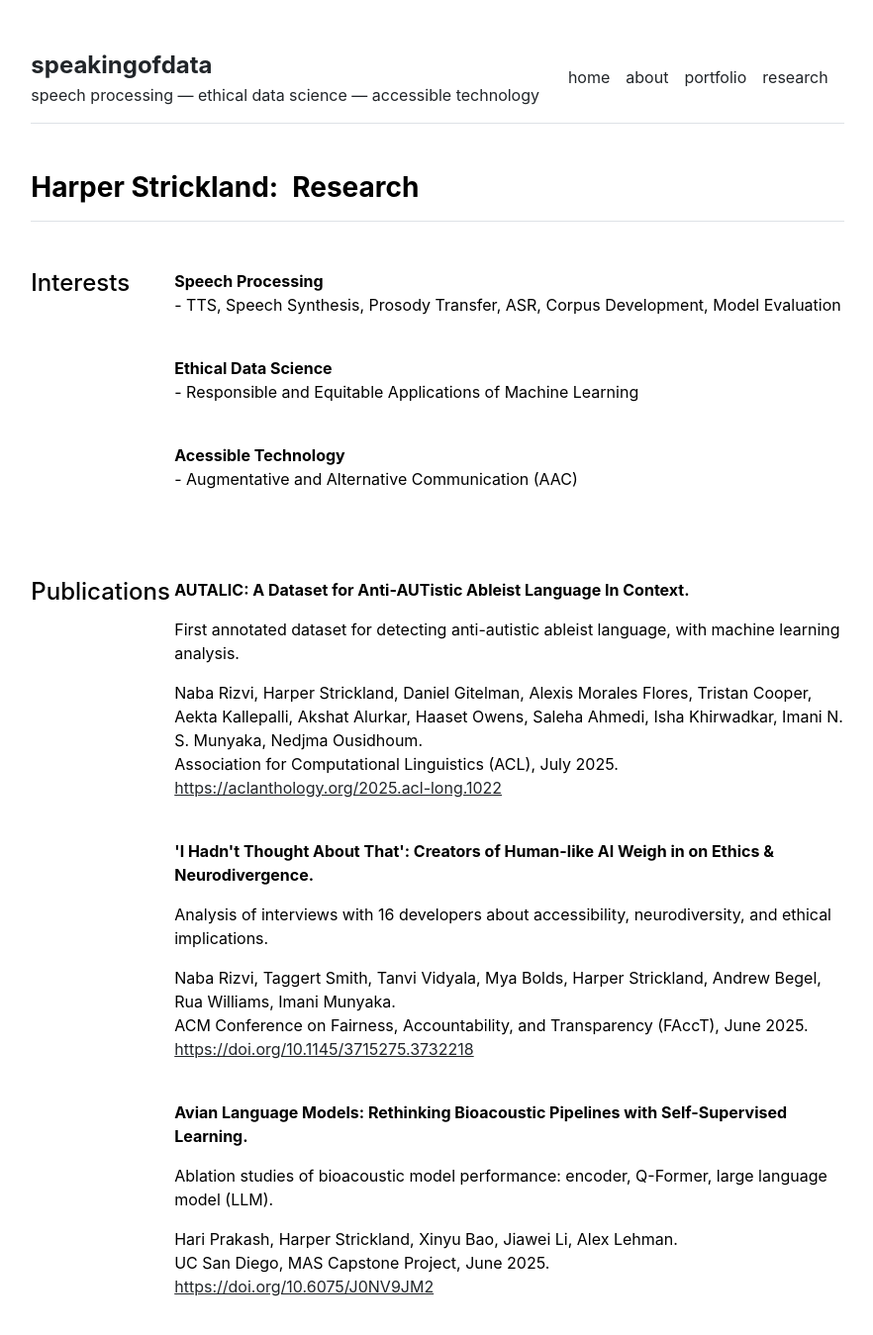
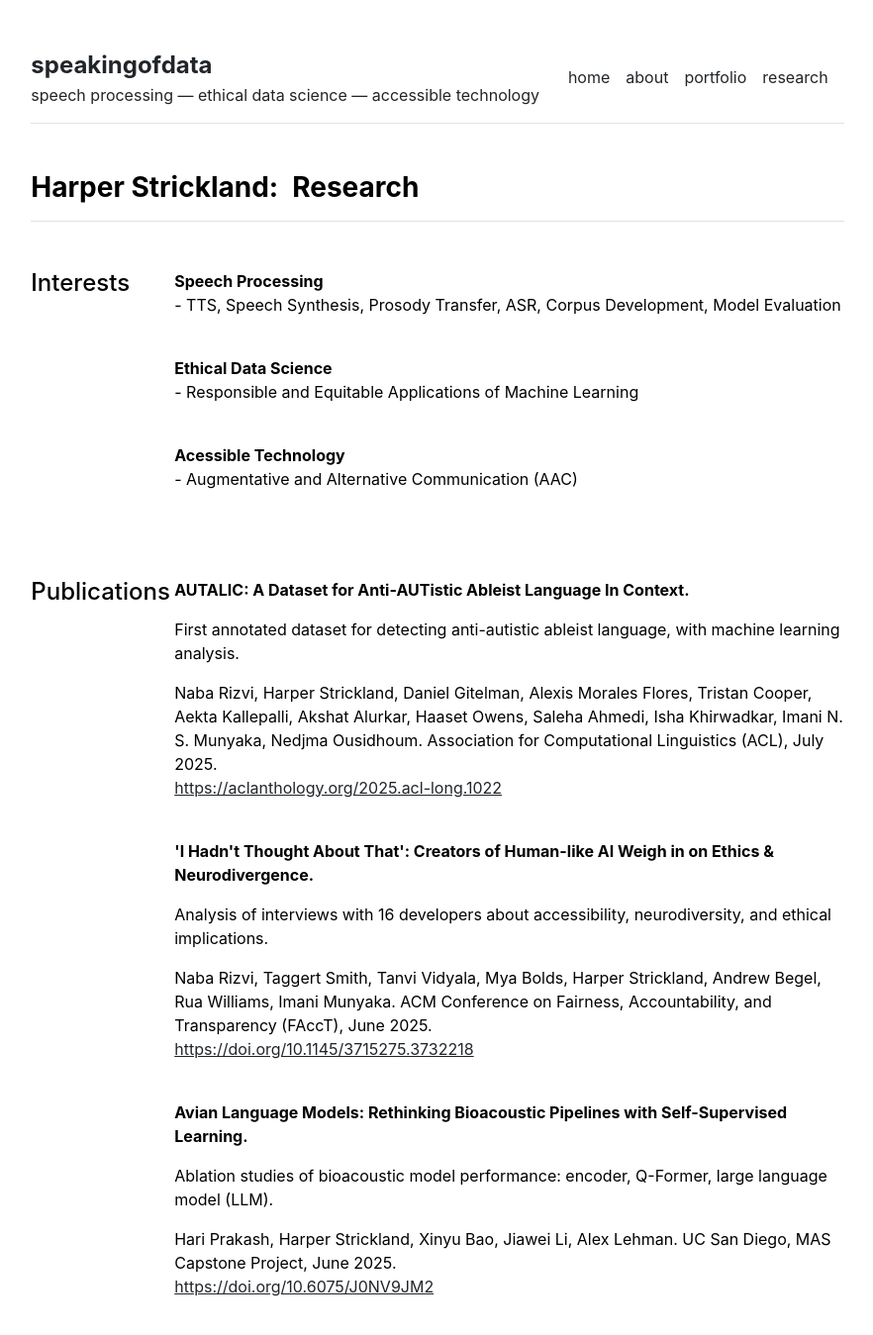
Before and after one commit to speakingofdata/speakingofdata.github.io, a Jekyll site: the page built from research.md, in a window 1280 px wide and 1400 px high. Shown: the top 1349 px of the window at 99% size, without its empty margins (198-1080 px from the left). Built offline with Jekyll 4.4.1, drawn with Linux system fonts in a browser that asks for light colours.

Commit message:
Update research.html

```diff
--- a/_layouts/research.html
+++ b/_layouts/research.html
@@ -27,8 +27,7 @@ layout: default
         {% for section in site.data.research.publications %}
           <p class="fw-bold">{{ section.title }}.</p>
           <p style=”padding: 0px; margin: 5px;”>{{ section.description }}</p>
-          <p style=”padding: 0px; margin: 0px;”>{{ section.authors }}.<br>
-          {{ section.source }}, {{ section.date }}.<br>
+          <p style=”padding: 0px; margin: 0px;”>{{ section.authors }}. {{ section.source }}, {{ section.date }}.<br>
           <a href={{ section.url }}>{{ section.url }}</a></p>
           <br>
         {% endfor %}
```
